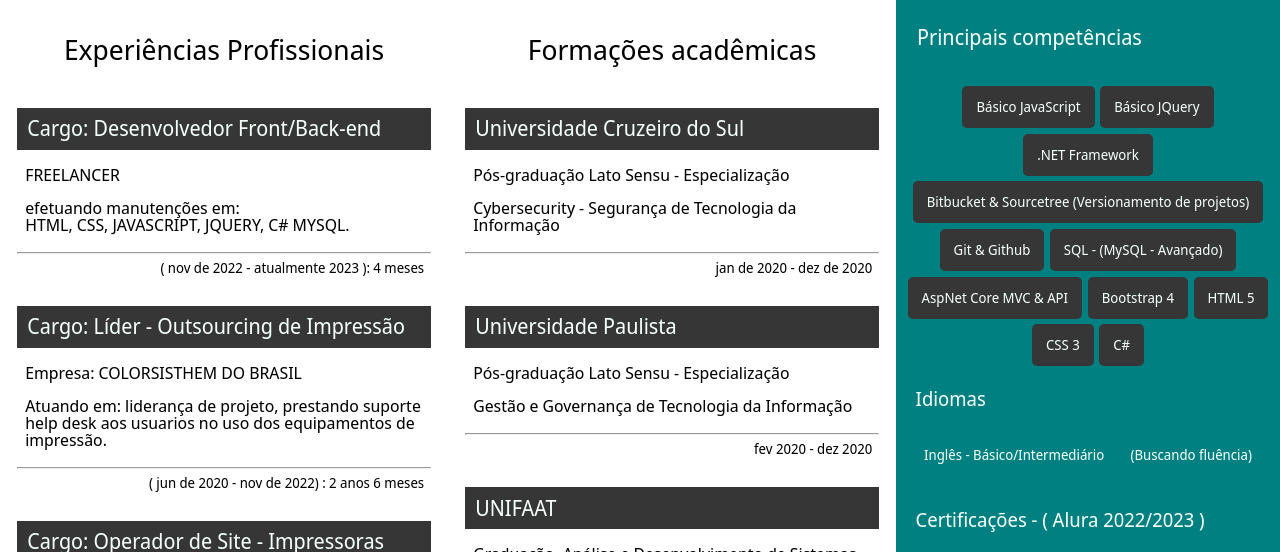
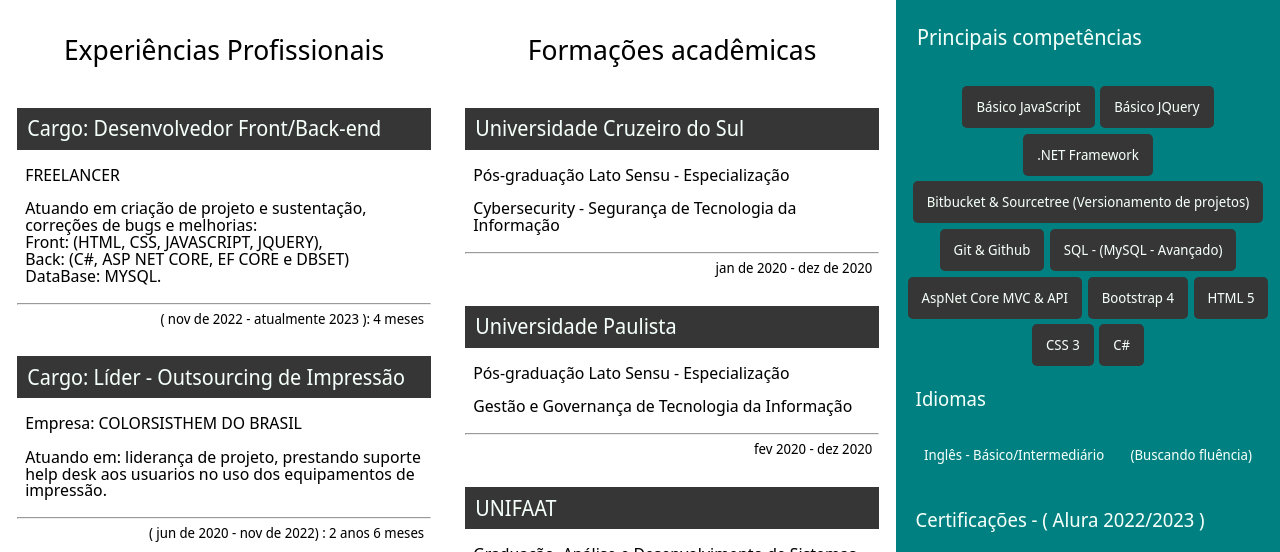
Before and after one commit to Philipebcf/curriculo-philipe-cabral, a plain HTML site: page index.html in a window 1280 px wide. Shown: the part 193-745 px from the top of the page. Drawn offline with Linux system fonts and the light colour scheme.

Commit message:
update text card

```diff
--- a/index.html
+++ b/index.html
@@ -346,7 +346,7 @@
 
                             <p class="lista-item-texto">
                                 FREELANCER<br/><br/>
-                                efetuando manutenções em: <br/>HTML, CSS, JAVASCRIPT, JQUERY, C# MYSQL.
+                                Atuando em criação de projeto e sustentação, correções de bugs e melhorias: <br/>Front: (HTML, CSS, JAVASCRIPT, JQUERY), <br/>Back: (C#, ASP NET CORE, EF CORE e DBSET)<br/> DataBase: MYSQL.
                                 <hr/>
                                 <data class="data-cursado">( nov de 2022 - atualmente 2023 ): 4 meses</data>
                             </p>
```
